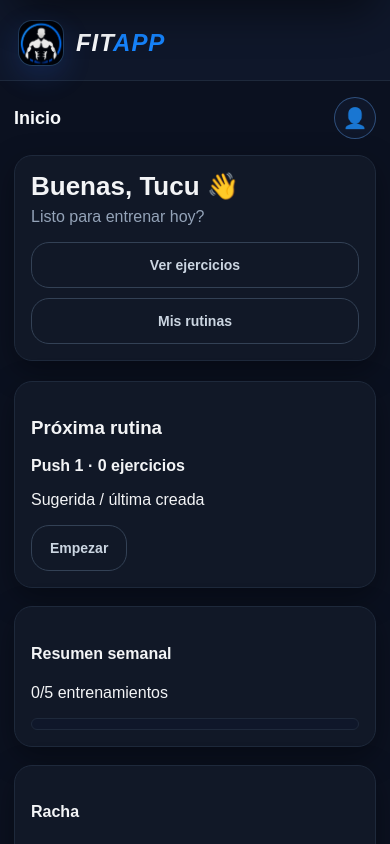
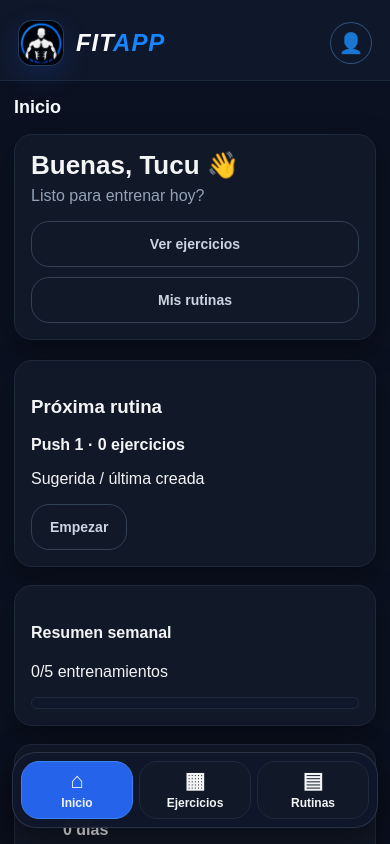
Before and after one commit to tucuvillalonga/gym-trainer, a React (Vite) app: page / in a window 390 px wide. Shown: the top 844 px of the page. Built offline with nearby package versions, Linux system fonts and the light colour scheme.

Commit message:
Final Responsive mobile

```diff
--- a/src/App.tsx
+++ b/src/App.tsx
@@ -253,12 +253,18 @@ function App() {
   return (
     <div className="layout">
       <aside className="sidebar">
+        <div className="app-header">
           <div className="logo">
             <span className="logo-mark" aria-hidden="true" />
             <span className="logo-text">
               <strong>FIT<span>APP</span></strong>
               <small>Entrena tu mejor version</small>
             </span>
+          </div>
+
+          <button className="perfil-avatar perfil-avatar-sidebar" type="button" onClick={irAPerfil} aria-label="Abrir perfil">
+            <span>👤</span>
+          </button>
         </div>
 
         <nav className="sidebar-grupos">
@@ -325,7 +331,7 @@ function App() {
               </div>
             </div>
           )}
-          <button className="perfil-avatar" type="button" onClick={irAPerfil} aria-label="Abrir perfil">
+          <button className="perfil-avatar perfil-avatar-topbar" type="button" onClick={irAPerfil} aria-label="Abrir perfil">
             <span>👤</span>
           </button>
         </div>
--- a/src/styles.css
+++ b/src/styles.css
@@ -19,6 +19,14 @@ button {
 }
 
 /* SIDEBAR */
+
+.app-header {
+  display: flex;
+  align-items: center;
+  justify-content: space-between;
+  gap: 14px;
+  margin-bottom: 32px;
+}
 
 .sidebar {
   width: 280px;
@@ -37,7 +45,7 @@ button {
   display: flex;
   align-items: center;
   gap: 12px;
-  margin-bottom: 32px;
+  margin: 0;
 }
 
 .logo-mark {
@@ -1887,6 +1895,10 @@ button {
   background: #111827;
 }
 
+.perfil-avatar-sidebar {
+  display: none;
+}
+
 .workout-runner {
   display: flex;
   flex-direction: column;
@@ -2073,6 +2085,12 @@ button {
     padding: 20px 18px 14px;
     border-right: 0;
     border-bottom: 1px solid #1e293b;
+    animation: none !important;
+    transform: none !important;
+  }
+
+  .app-header {
+    margin-bottom: 0;
   }
 
   .logo {
@@ -2095,11 +2113,9 @@ button {
 
   .sidebar-grupos {
     display: grid;
-    position: fixed;
-    top: auto !important;
-    left: 12px;
-    right: 12px;
-    bottom: calc(82px + env(safe-area-inset-bottom)) !important;
+    position: fixed !important;
+    inset: auto 12px 16px 12px !important;
+    bottom: calc(16px + env(safe-area-inset-bottom)) !important;
     z-index: 50;
     grid-template-columns: repeat(3, minmax(0, 1fr));
     gap: 6px;
@@ -2150,6 +2166,14 @@ button {
     margin-left: auto;
   }
 
+  .perfil-avatar-sidebar {
+    display: grid;
+  }
+
+  .perfil-avatar-topbar {
+    display: none;
+  }
+
   .topbar-title {
     min-width: 0;
     font-size: 18px;
```
Lines whose indentation alone changed are shown as unchanged.
